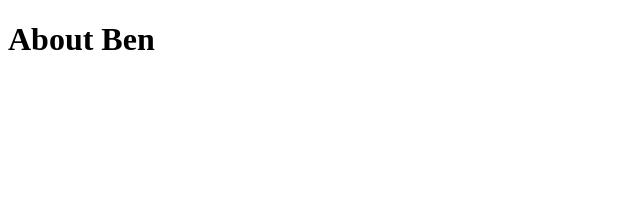
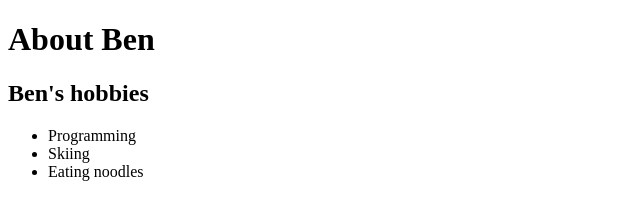
Before and after one commit to csc106-demo/csc106-demo.github.io, a plain HTML site: page aboutme.html in a window 1280 px wide. Shown: the whole page, without its empty margins (0-640 px from the left). Drawn offline with Linux system fonts and the light colour scheme.

Commit message:
Add files via upload

```diff
--- a/aboutme.html
+++ b/aboutme.html
@@ -7,5 +7,11 @@
 </head>
 <body>
     <h1>About Ben</h1>
+    <h2>Ben's hobbies</h2>
+    <ul>
+        <li>Programming</li>
+        <li>Skiing</li>
+        <li>Eating noodles</li>
+    </ul>
 </body>
 </html>
```
